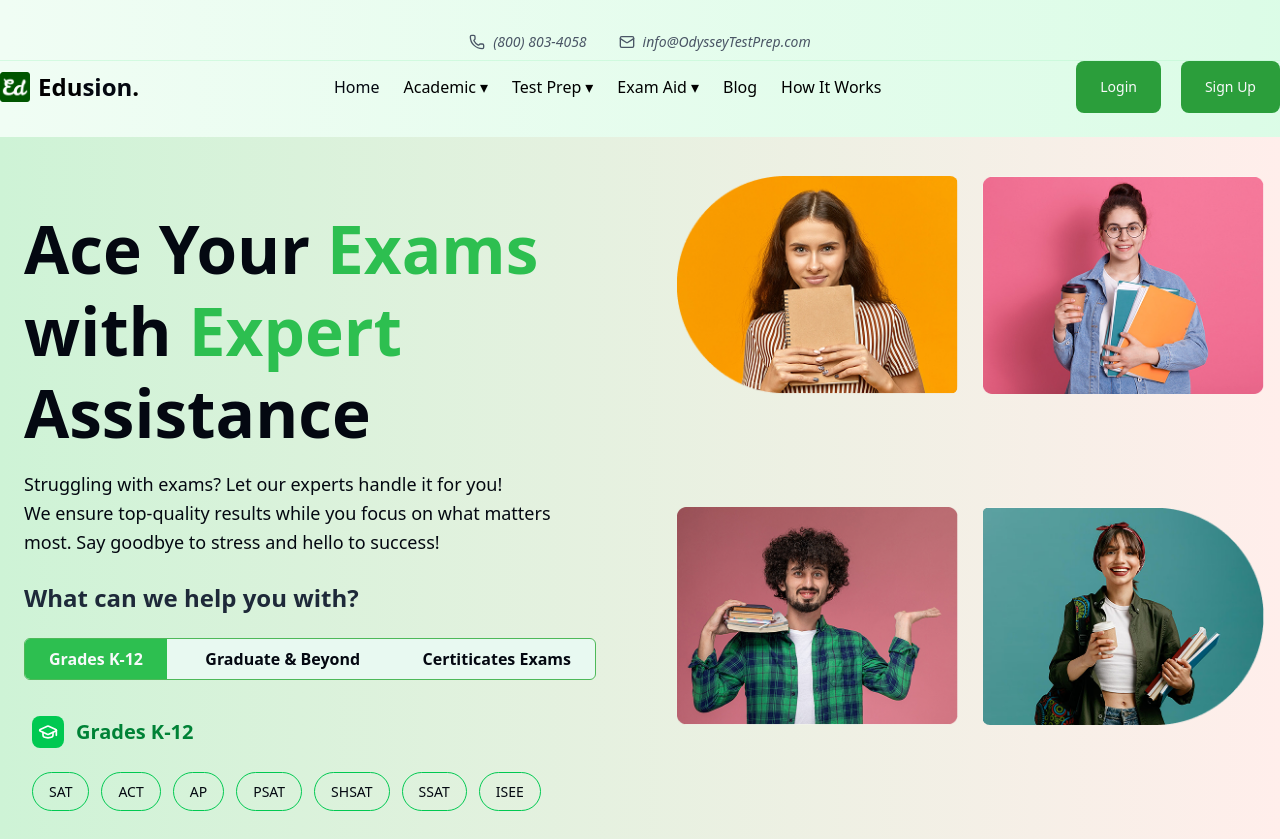
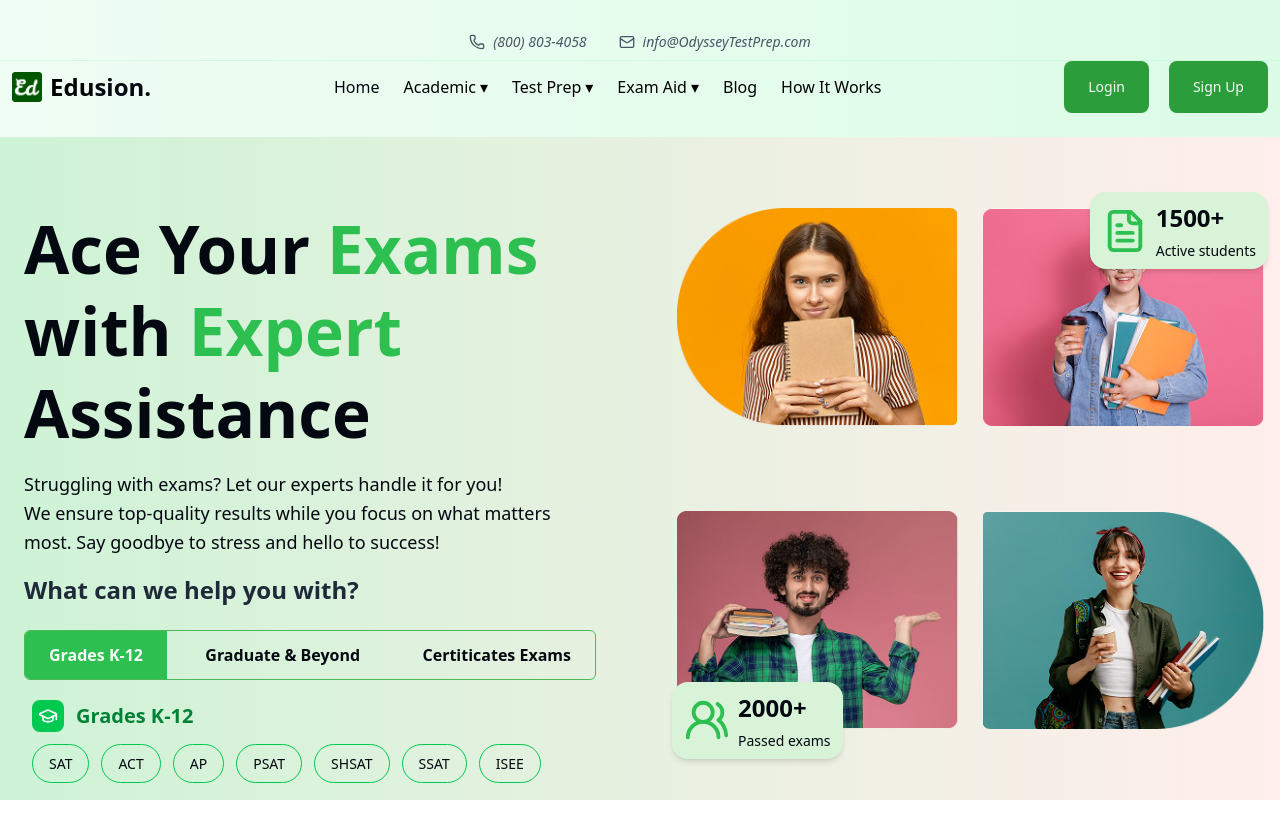
Before and after one commit to peterjames3/tutor-website, a Next.js app: page / in a window 1280 px wide. After the commit the page ends 800 px from the top, so only its background shows below. Built offline with nearby package versions, Linux system fonts and the light colour scheme.

Commit message:
first commit

```diff
--- a/app/globals.css
+++ b/app/globals.css
@@ -1,4 +1,9 @@
 @import "tailwindcss";
+@theme {
+  --breakpoint-xs: 30rem;
+  --breakpoint-2xl: 100rem;
+  --breakpoint-3xl: 120rem;
+}
 
 @theme inline {
   --color-background: var(--background);
--- /dev/null
+++ b/app/ui/components/animation/animated-stats-card.tsx
@@ -0,0 +1,60 @@
+"use client";
+
+import { motion } from "motion/react";
+import { LucideIcon } from "lucide-react";
+
+interface AnimatedStatsCardProps {
+  icon: LucideIcon;
+  value: string;
+  label: string;
+  position?: "top-right" | "bottom-left";
+}
+
+export const AnimatedStatsCard = ({
+  icon: Icon,
+  value,
+  label,
+  position = "top-right",
+}: AnimatedStatsCardProps) => {
+  return (
+    <motion.div
+      className={`absolute ${
+        position === "top-right" ? "top-8 right-3" : "bottom-8 left-3"
+      } max-w-4xl bg-accent2 flex items-center gap-2 py-2 px-3 rounded-2xl shadow-md`}
+      initial={{ opacity: 0, x: position === "top-right" ? 50 : -50 }}
+      animate={{ opacity: 1, x: 0 }}
+      transition={{
+        type: "spring",
+        stiffness: 100,
+        damping: 10,
+        delay: 0.2,
+      }}
+      whileHover={{
+        scale: 1.05,
+        boxShadow: "0px 5px 15px rgba(0,0,0,0.1)",
+      }}
+    >
+      <figcaption>
+        <Icon size={46} className="text-secondary font-semibold" />
+      </figcaption>
+      <article className="space-y-1">
+        <motion.h4
+          className="text-[1.5rem] text-primary font-semibold"
+          initial={{ y: -10 }}
+          animate={{ y: 0 }}
+          transition={{ delay: 0.4 }}
+        >
+          {value}
+        </motion.h4>
+        <motion.p
+          className="label-text text-primary"
+          initial={{ y: 10 }}
+          animate={{ y: 0 }}
+          transition={{ delay: 0.4 }}
+        >
+          {label}
+        </motion.p>
+      </article>
+    </motion.div>
+  );
+};
--- a/app/ui/components/hero/hero-left.tsx
+++ b/app/ui/components/hero/hero-left.tsx
@@ -100,15 +100,15 @@ const LeftHero = () => {
       title: " Certiticates Exams",
       exams: [
         {
-          name: "Cisco Certifications (CCNA, CCNP)",
+          name: "CCNA",
           path: "/services/cisco-exams",
         },
         {
-          name: "CompTIA (A+, Network+, Security+)",
+          name: "CompTIA",
           path: "/services/comptia-exams",
         },
         {
-          name: "AWS/Azure Cloud Certifications",
+          name: "AWS",
           path: "/services/cloud-exams",
         },
         { name: "CEH", path: "/services/ceh-exam" },
@@ -130,7 +130,7 @@ const LeftHero = () => {
             Left Side: Title + Description + Category Tabs
         ───────────────────────────────────────────────────────────────── */}
         <div>
-          <h1 className="text-3xl md:text-4xl lg:text-[4.1rem] font-bold mb-4 leading-tight">
+          <h1 className="text-3xl sm:text-[2.5rem] md:text-[3rem] lg:text-[4.1rem] font-bold mb-4 leading-tight">
             <span className="text-primary">Ace Your </span>
             <span className="text-secondary">Exams </span>
             <br />
@@ -139,7 +139,7 @@ const LeftHero = () => {
             <span className="text-primary"> Assistance</span>
           </h1>
 
-          <p className="text-primary mb-6 text-lg leading-relaxed">
+          <p className="text-primary mb-4 text-lg leading-relaxed">
             Struggling with exams? Let our experts handle it for you!
             <br />
             We ensure top-quality results while you focus on what matters most.
@@ -151,7 +151,7 @@ const LeftHero = () => {
           </h2>
 
           {/* ───── Category Tabs ───── */}
-          <div className="flex justify-between mb-4  rounded-md bg-accent overflow-hidden border border-active-link">
+          <div className="flex justify-between mb-3  rounded-md  overflow-hidden border border-active-link">
             {Object.entries(examData).map(([key, category]) => {
               const isActive = activeCategory === key;
               return (
@@ -159,11 +159,11 @@ const LeftHero = () => {
                   key={key}
                   onClick={() => setActiveCategory(key as ExamCategory)}
                   className={`
-                    px-6  py-2 text-[]1.2rem] font-semibold  transition-all
+                    px-6  py-3 text-[]1.2rem] font-semibold  transition-all
                     ${
                       isActive
                         ? "bg-secondary text-background hover:cursor-pointer"
-                        : " text-primary hover:bg-green-50 hover:cursor-pointer"
+                        : " text-primary hover:bg-accent hover:cursor-pointer"
                     }
                   `}
                 >
@@ -177,8 +177,8 @@ const LeftHero = () => {
         {/* ───────────────────────────────────────────────────────────────
             Right Side: Exam “Pills” Grid
         ───────────────────────────────────────────────────────────────── */}
-        <div className=" py-5 px-2 ">
-          <h3 className="flex items-center text-xl font-bold mb-6 text-green-700">
+        <div className=" py-2 px-2 ">
+          <h3 className="flex items-center text-xl font-bold mb-3 text-green-700">
             <span className="mr-3">
               <Logo />
             </span>
--- a/app/ui/components/hero/hero-right.tsx
+++ b/app/ui/components/hero/hero-right.tsx
@@ -1,9 +1,12 @@
-// pages/index.tsx
+"use client";
+
 import StudentImage from "./student-image";
+import { FileText, UsersRound } from "lucide-react";
+import { AnimatedStatsCard } from "@/app/ui/components/animation/animated-stats-card";
 
 export default function RightHero() {
   return (
-    <div className="h-full  flex items-center justify-center p-4">
+    <div className="h-full px-4 pt-12 relative">
       <div className="grid grid-cols-2 grid-rows-2 gap-6 h-full w-full">
         <StudentImage
           src="/image1.png"
@@ -26,6 +29,20 @@ export default function RightHero() {
           rounded="rounded-br-[100px]"
         />
       </div>
+
+      <AnimatedStatsCard
+        icon={FileText}
+        value="1500+"
+        label="Active students"
+        position="top-right"
+      />
+
+      <AnimatedStatsCard
+        icon={UsersRound}
+        value="2000+"
+        label="Passed exams"
+        position="bottom-left"
+      />
     </div>
   );
 }
--- a/app/ui/components/hero/main-hero.tsx
+++ b/app/ui/components/hero/main-hero.tsx
@@ -2,12 +2,12 @@ import LeftHero from "./hero-left";
 import RightHero from "./hero-right";
 export default function MainHero() {
   return (
-    <section className="bg-gradient-to-r from-[#CEF3D6] to-[#FFEEEB] min-h-screen">
-      <div className="pt-[10rem] py-2 w-full mx-auto max-w-full md:max-w-[840px] xl:max-w-[1440px] flex  flex-col gap-10 md:flex-row  md:justify-between">
-        <div className="w-full md:w-1/2">
+    <section className="bg-gradient-to-r from-[#CEF3D6] to-[#FFEEEB] min-h-screen z-10">
+      <div className="pt-[10rem] py-2 w-full mx-auto max-w-full lg:max-w-[1240px] xl:max-w-[1440px] flex  flex-col gap-10 lg:flex-row  md:justify-between">
+        <div className="w-full lg:w-1/2">
           <LeftHero />
         </div>
-        <div className="w-full md:w-1/2">
+        <div className="w-full lg:w-1/2">
           {" "}
           <RightHero />{" "}
         </div>
--- a/app/ui/components/navigation/Mobile.tsx
+++ b/app/ui/components/navigation/Mobile.tsx
@@ -119,7 +119,7 @@ export default function Mobile() {
             animate="open"
             exit="closed"
             variants={menuVariants}
-            className="fixed top-0 right-0 bottom-0 w-3/4 bg-gradient-to-b from-[#CEF3D6] to-[#FFEEEB] z-50 overflow-y-auto shadow-xl"
+            className="fixed top-0 right-0 bottom-0 w-3/4 bg-gradient-to-b from-[#CEF3D6] to-[#FFEEEB] z-100 overflow-y-auto shadow-xl"
           >
             <div className="flex flex-col py-6">
               {MenuItems.map((item, index) => (
--- a/app/ui/components/navigation/Navbar.tsx
+++ b/app/ui/components/navigation/Navbar.tsx
@@ -13,7 +13,6 @@ export default function Navbar() {
   const pathname = usePathname();
   const [isScrolled, setIsScrolled] = useState(false);
   const [activeMenu, setActiveMenu] = useState<string | null>(null);
-  const [mobileMenuOpen, setMobileMenuOpen] = useState(false);
 
   useEffect(() => {
     const handleScroll = () => setIsScrolled(window.scrollY > 50);
@@ -29,10 +28,10 @@ export default function Navbar() {
           : "bg-gradient-to-r from-green-50 to-green-100"
       }`}
     >
-      <section className="w-full mx-auto max-w-full md:max-w-[840px] xl:max-w-[1440px]">
+      <section className="w-full mx-auto max-w-full lg:max-w-[1240px] xl:max-w-[1440px]">
         <ContactBar isScrolled={false} />
       </section>
-      <div className="w-full mx-auto max-w-full md:max-w-[840px] xl:max-w-[1440px] flex items-center justify-between gap-6 px-4 md:px-0">
+      <div className="w-full mx-auto max-w-full lg:max-w-[1240px] xl:max-w-[1440px] flex items-center justify-between gap-6 px-4 md:px-2 lg:px-3">
         {/* Logo */}
         <nav className="font-bold text-[1.2rem] lg:text-[1.5rem]">
           <Link href="/" className="flex items-center gap-1 lg:gap-2">
@@ -52,7 +51,7 @@ export default function Navbar() {
         </nav>
 
         {/* Desktop Navigation */}
-        <div className="hidden md:flex">
+        <div className="hidden lg:flex">
           <nav className="flex gap-6">
             {MenuItems.map((item) => (
               <div
@@ -81,7 +80,7 @@ export default function Navbar() {
           </nav>
         </div>
         {/*  Buttons */}
-        <div className="md:flex  hidden gap-5">
+        <div className="lg:flex  hidden gap-5">
           <button type="button" className="btn">
             Login
           </button>
@@ -91,7 +90,7 @@ export default function Navbar() {
         </div>
 
         {/* Mobile Menu Button */}
-        <div className="flex md:hidden">
+        <div className="flex lg:hidden">
           <Mobile />
         </div>
       </div>
```
